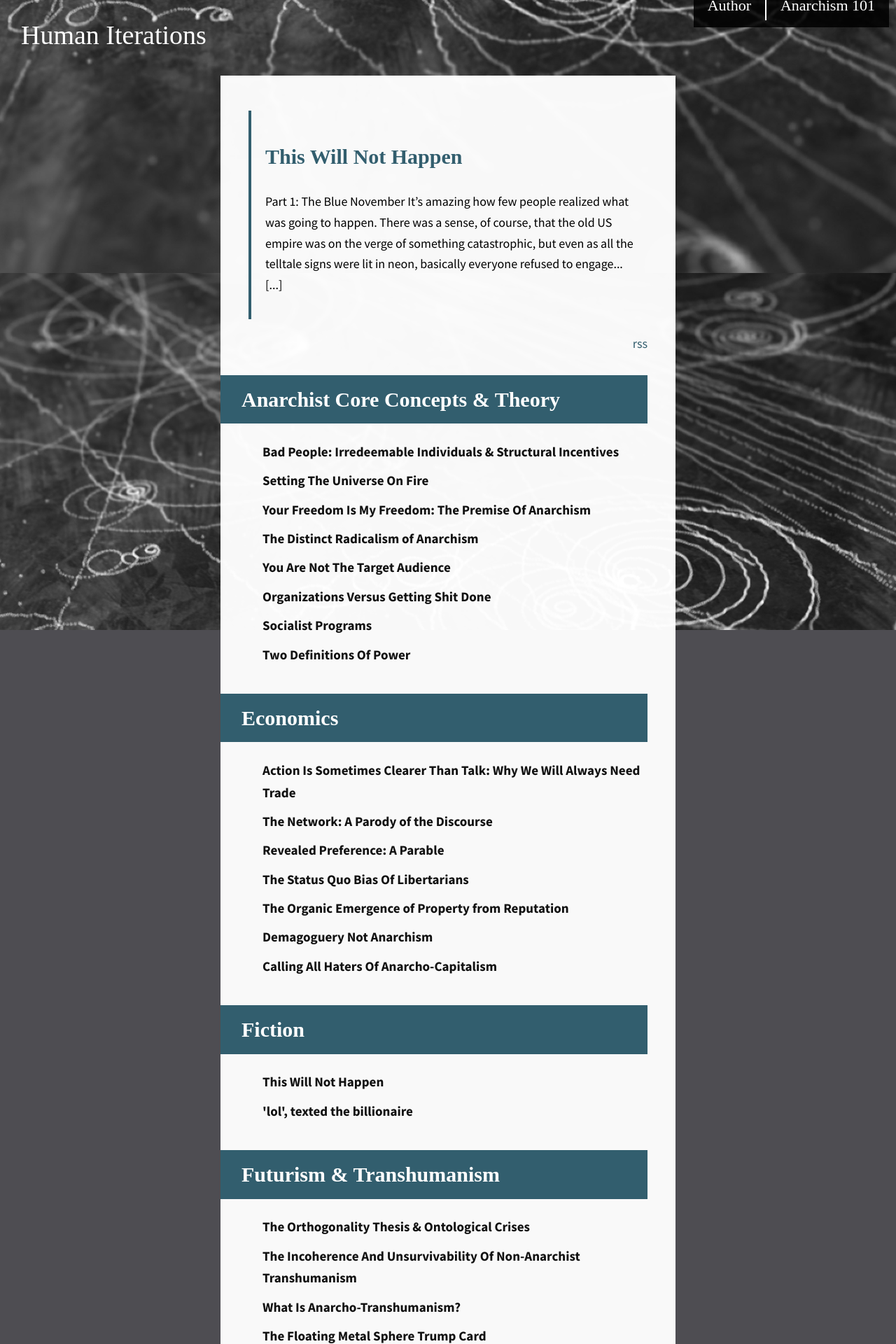
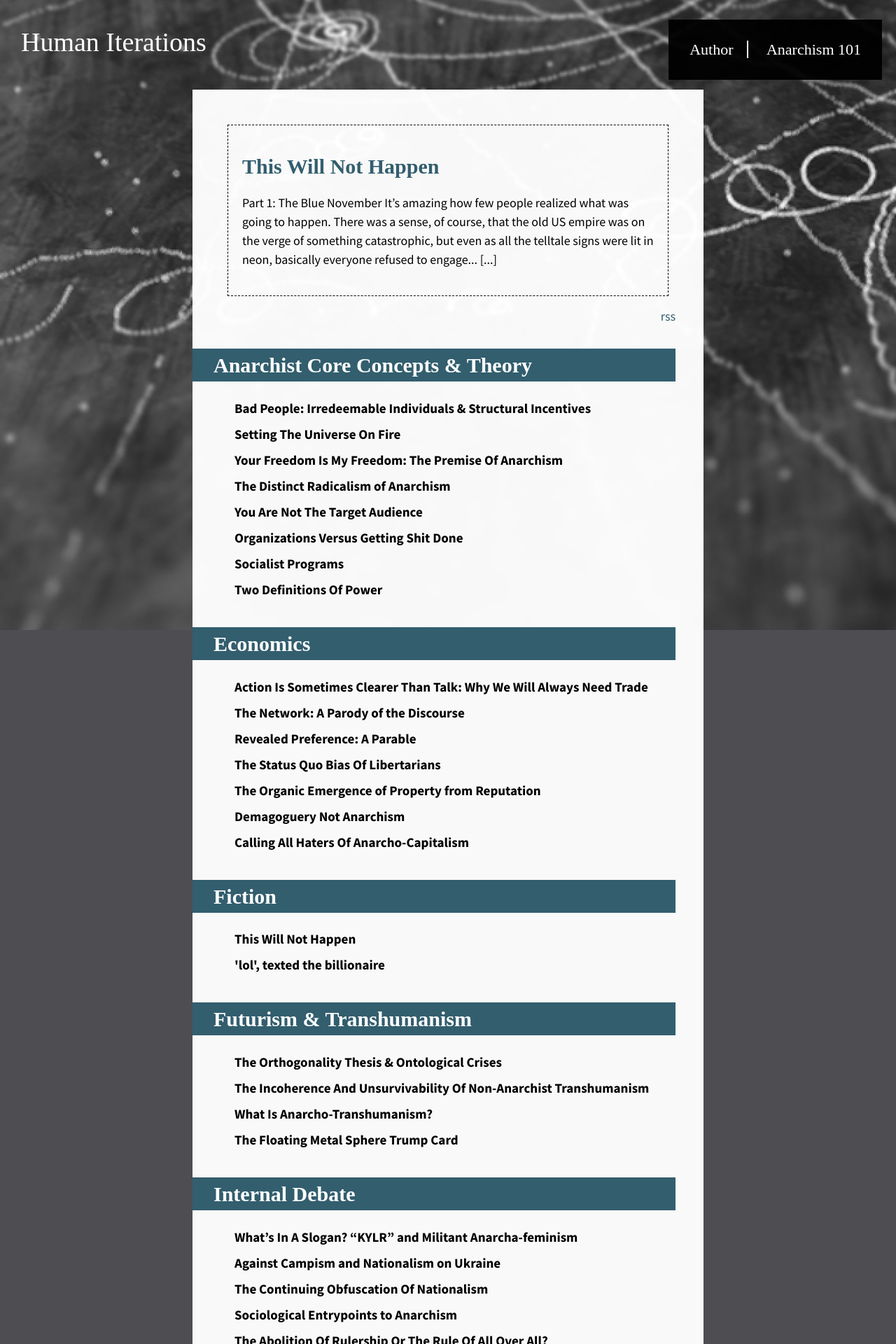
Before and after one commit to rechelon/rechelon.github.io, a Jekyll site: the page built from index.html, in a window 1280 px wide. Shown: the top 1920 px of the page at 70% size. Built offline with Jekyll 4.4.1, drawn with Linux system fonts in a browser that asks for light colours; some web fonts are replaced.

Commit message:
restoring old sass

```diff
--- a/_sass/_base.scss
+++ b/_sass/_base.scss
@@ -1,191 +1,159 @@
 @import url("/fonts/stylesheet.css");
 
-// ─── Variables ───────────────────────────────────────────────────────────────
-$teal:        #325E6E;
-$dark-bg:     #4E4D52;
-$text-dark:   #111;
-$white:       #fff;
-$main-bg:     rgba(255, 255, 255, 0.97);
-
-// ─── Base ─────────────────────────────────────────────────────────────────────
 body {
   font-family: 'Source Sans Pro', Helvetica, Arial, sans-serif;
-  background-color: $dark-bg;
+  background-color: #4E4D52;
 }
 
 a {
   text-decoration: none;
-  color: $teal;
+  color: #325E6E;
 }
 
-::selection,
-::-moz-selection {
-  color: $white;
-  background: $teal;
+::selection, ::-moz-selection {
+  color: #fff;
+  background: #325E6E;
 }
 
-// ─── Typography ───────────────────────────────────────────────────────────────
 h1, h2, h3, h4 {
-  font-family: bebas_neueregular, 'bebas_neueregular';
+  font-family: bebas_neueregular, "bebas_neueregular";
 }
 
 h1 a, h2 a, h3 a, h4 a {
-  color: $text-dark;
+  color: #000;
 }
 
 h1 {
   font-size: 34px;
-  line-height: 1.1;  // was hardcoded 34px — relative value handles font scaling better
+  line-height: 34px;
 }
 
 h2 {
   font-size: 30px;
 }
 
-// ─── Utilities ────────────────────────────────────────────────────────────────
-.hidden { display: none; }
-.clear  { clear: both; }
+.hidden {
+  display:none;
+}
+.clear {
+  clear: both;
+}
+
+.background {
+  background-image: url('../img/bubble2.jpg');
+  background-position-y: -510px;
+  position: fixed;
+  top: 0;
+  bottom: 0;
+  left: 0;
+  right: 0;
+  overflow: hidden;
+  z-index: -1;
+}
+
+.header {
+  height: 20px;
+  font-family: bebas_neueregular, "bebas_neueregular";
+}
 
 .aligncenter {
   margin: auto;
   text-align: center;
 }
 
-.alignright { float: right; }
-.alignleft  { float: left; }
-
-// ─── Background ───────────────────────────────────────────────────────────────
-.background {
-  background-image: url('../img/bubble2.jpg');
-  background-size: cover;                  // was missing — prevents tiling on mobile
-  background-position: center -510px;      // consolidated from two properties
-  position: fixed;
-  top: 0;
-  right: 0;
-  bottom: 0;
-  left: 0;
-  overflow: hidden;
-  z-index: -1;
-}
-
-// ─── Header ───────────────────────────────────────────────────────────────────
-.header {
-  // Removed hardcoded height: 20px — it was clipping the content inside.
-  // Using flexbox instead so the title and nav sit on one row and wrap cleanly.
-  display: flex;
-  align-items: center;
-  justify-content: space-between;
-  flex-wrap: wrap;
-  font-family: bebas_neueregular, 'bebas_neueregular';
-}
-
 .site-title {
   font-size: 38px;
-  color: $white;
-  padding: 20px 30px;
-  // Removed float: left — handled by flexbox on .header now
 }
 
 .top-sidebar {
   font-size: 22px;
-  background: rgba(0, 0, 0, 0.85);
-  color: $white;
-  padding: 10px 0;
-  margin: 10px;
-  // Removed float: right — handled by flexbox on .header now
-  display: flex;
-  align-items: center;
-  flex-wrap: wrap;               // links wrap on very small screens instead of overflowing
+}
 
-  a {
-    color: $white;
-    padding: 8px 20px;
-    white-space: nowrap;
+@media (min-width: 1280px) {
+  .top-sidebar {
+    position: fixed;
+    right: 0px;
   }
 
-  // Replaced fragile :first-child border with an explicit separator between links
-  a + a {
-    border-left: solid 2px $white;
+  .site-title {
+    position: fixed;
+    left: 0px;
   }
 }
 
-// Fixed nav only kicks in on wide screens — unchanged from original intent
-@media (min-width: 1280px) {
-  .site-title   { position: fixed; left: 0; }
-  .top-sidebar  { position: fixed; right: 0; }
+.site-title {
+  color: #fff;
+  padding: 30px;
+  float: left;
 }
 
-// ─── Main content ─────────────────────────────────────────────────────────────
+.top-sidebar {
+  float: right;
+  padding: 30px 10px;
+  background: rgba(0, 0, 0, 0.95);
+  color: #fff;
+  margin: 20px;
+
+  :first-child {
+    border-right: solid 2px white;
+  }
+  a {
+    color: #fff;
+    padding:0px 20px;
+  }
+
+}
+
 .main {
-  // was: width: 650px — overflows on screens narrower than ~730px (650 + 2×40 padding)
-  // max-width + box-sizing lets it shrink on small screens without overflow
   width: 650px;
-  max-width: calc(100% - 32px);
   margin: auto;
+  padding: 40px;
   margin-top: 100px;
-  padding: 40px;
-  background-color: $main-bg;
-  line-height: 1.65;             // was hardcoded 27px — relative is better for accessibility
+  background-color: rgba(255, 255, 255, 0.97);
+  line-height: 27px;
   font-size: 18px;
-  box-sizing: border-box;        // ensures padding doesn't push width beyond 100% on mobile
-
-  // Tighten padding on small screens so reading area isn't cramped
-  @media (max-width: 600px) {
-    padding: 24px 20px;
-    margin-top: 70px;
-  }
 
   h1.title {
     margin-bottom: 40px;
   }
 
   .category-list {
-    padding-top: 20px;
-
+    padding-top:20px;
     a {
-      color: $text-dark;
+      color: #000;
       font-size: 19px;
       font-weight: bold;
     }
 
     ul {
-      margin: 0;
-      padding: 0;
+      margin: 0px;
+      padding: 0px;
 
       li {
         list-style-type: none;
-        margin: 0 0 10px 20px;
+        margin: 0px 0px 10px 20px;
       }
     }
   }
 }
 
-// ─── Category headers ─────────────────────────────────────────────────────────
 .category-list h2 {
-  background-color: $teal;
+  background-color: #325E6E;
   padding: 10px 10px 10px 30px;
   margin-left: -40px;
-  color: $white;
+  color: white;
+}
 
-  // On small screens the negative margin can clip — pull it in
-  @media (max-width: 600px) {
-    margin-left: -20px;
+.preview-block {
+  border: 1px dashed #000;
+  padding: 20px;
+  margin: 10px 10px 15px 10px;
+
+  h3 {
+    margin: 0px;
   }
 }
 
-// ─── Post preview block ───────────────────────────────────────────────────────
-.preview-block {
-  // was: border: 1px dashed #000 — replaced with a left accent consistent with the teal palette
-  border-left: 4px solid $teal;
-  padding: 16px 20px;
-  margin: 10px 0 20px;
-
-  h3 {
-    margin: 0;
-  }
-}
-
-// ─── Misc ─────────────────────────────────────────────────────────────────────
 a.rss {
   display: block;
   float: right;
@@ -195,9 +163,17 @@
   margin-top: 40px;
 }
 
+.alignright {
+  float: right;
+}
+
+.alignleft {
+  float: left;
+}
+
 .wp-caption-text {
   font-size: 16px;
-  line-height: 1.3;
+  line-height: 16px;
   text-align: center;
   color: #555;
 }
```
